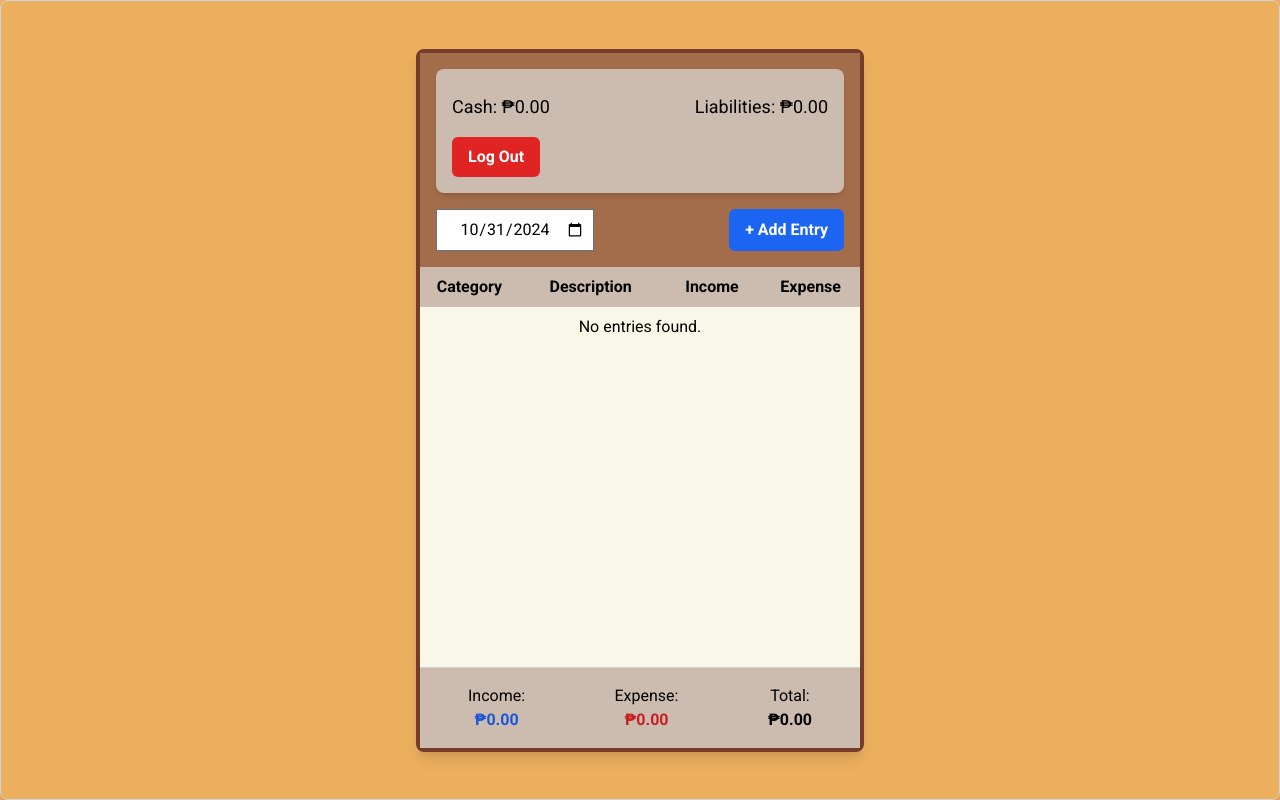
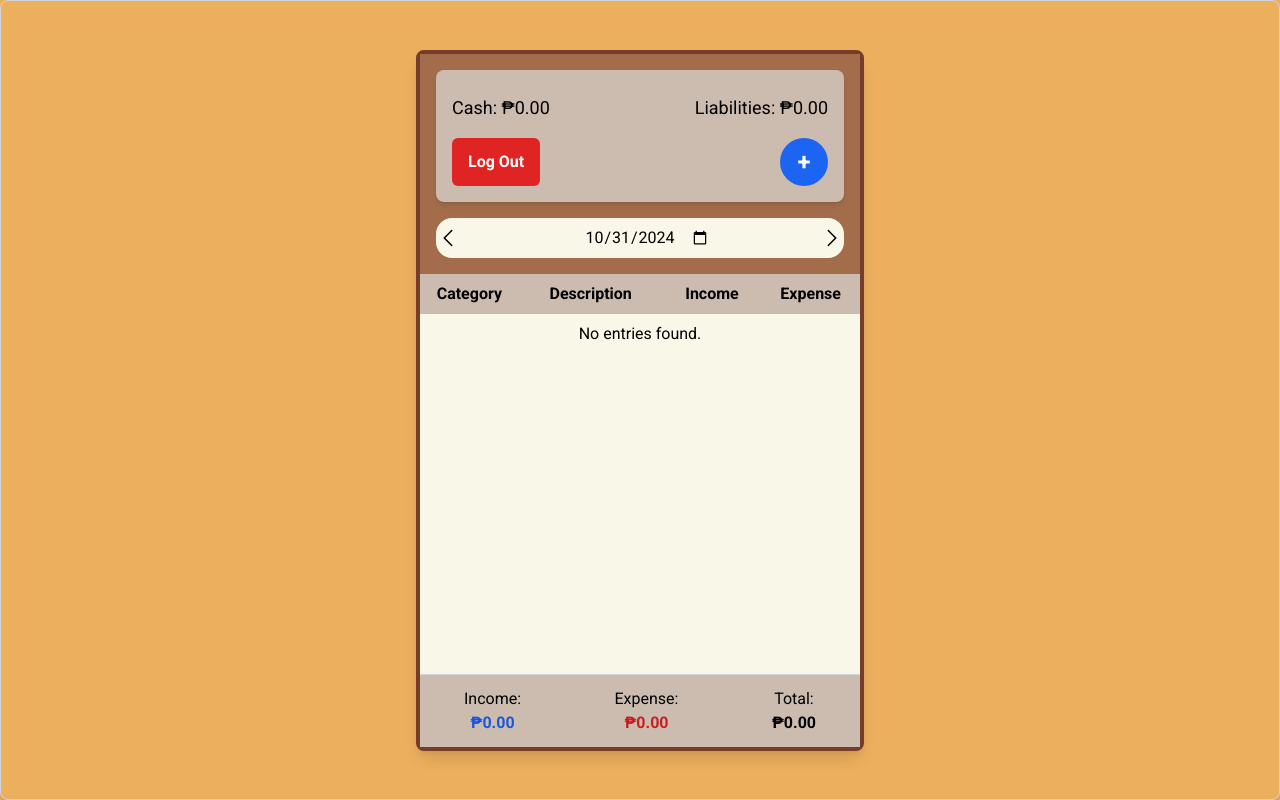
Before and after one commit to Micokoko/budget-tracker-app, a React (Create React App) app in the folder frontend/: page /dashboard in a window 1280 px wide. Built offline with nearby package versions, Linux system fonts and the light colour scheme.

Commit message:
added functional arrows to change date from dashboard

```diff
--- a/frontend/src/App.js
+++ b/frontend/src/App.js
@@ -1,4 +1,3 @@
-// src/App.js
 import './App.css';
 import React from 'react';
 import { BrowserRouter as Router, Route, Routes } from 'react-router-dom';
--- a/frontend/src/components/AddEntryPage.js
+++ b/frontend/src/components/AddEntryPage.js
@@ -20,9 +20,9 @@ function AddEntryPage() {
 
     const categories = {
         Income: ['Salary', 'Allowance', 'Bonus', 'Others'],
-        Expense: ['Food', 'Social Life', 'Pets', 'Transporation', 'Shopping', 'Utilities', 'Lifestyle'],
-        Liability: ['Loan', 'Mortgage', 'Credit Card', 'Borrowed Money'],
-        Settlement: ['Loan Payment', 'Credit Card Payment', 'Agreement']
+        Expense: ['Food', 'Social Life', 'Pets', 'Transporation', 'Shopping', 'Utilities', 'Lifestyle', 'Others'],
+        Liability: ['Loan', 'Mortgage', 'Credit Card', 'Borrowed Money', 'Others'],
+        Settlement: ['Loan Payment', 'Credit Card Payment', 'Agreement', 'Others']
     };
 
     useEffect(() => {
--- a/frontend/src/components/UserPage.js
+++ b/frontend/src/components/UserPage.js
@@ -26,6 +26,18 @@ function UserPage() {
         setDate(newDate);
         navigate(`/dashboard?date=${newDate}`);
     };
+
+    const handleDateChangeArrows = (change) => {
+        const currentDate = new Date(date);
+
+        if(change === -1){
+            currentDate.setDate(currentDate.getDate() - 1);}
+
+        if(change === 1){
+            currentDate.setDate(currentDate.getDate() + 1);}
+        setDate(currentDate.toISOString().split('T')[0]);
+    };
+
 
     const { totalIncome, totalExpense } = calculateTotals(entries);
     const totaIncomeLessExpense = totalIncome - totalExpense;
@@ -76,28 +88,45 @@ function UserPage() {
                             <p className="text-lg">Cash: {formatCurrency(cash)}</p>
                             <p className="text-lg">Liabilities: {formatCurrency(liabilities)}</p>
                         </div>
+                        <div className='flex justify-between'>
                             <button
                                 onClick={handleLogout}
                                 className="px-4 py-2 mt-4 font-bold text-white bg-red-600 rounded-md hover:bg-red-700 w-1/8"
                             >
                                 Log Out
                             </button>
+                            <button
+                                onClick={handleEntryAddition}
+                                className="px-4 py-2 mt-4 font-bold text-2xl text-white bg-blue-600 rounded-full w-12 h-12 hover:bg-blue-700 flex items-center justify-center"
+                                >
+                                    +
+                            </button>
                         </div>
                     </div>
-                <div className="flex justify-between mt-4">
+                </div>
+                <div className="flex justify-between mt-4 bg-custom-shiba-secondary rounded-2xl">
+                    <button
+                        onClick={() => handleDateChangeArrows(-1)}
+                        >
+                        <svg xmlns="http://www.w3.org/2000/svg" viewBox="0 0 24 24" fill="currentColor" className="size-6">
+                        <path fillRule="evenodd" d="M7.72 12.53a.75.75 0 0 1 0-1.06l7.5-7.5a.75.75 0 1 1 1.06 1.06L9.31 12l6.97 6.97a.75.75 0 1 1-1.06 1.06l-7.5-7.5Z" clipRule="evenodd" />
+                        </svg>
+                    </button>
                         <input
                             type="date"
-                        className="border rounded-3xl text-center p-2 bg-custom-shiba-secondary"
+                            className="text-center border-0  bg-transparent p-2"
                             value={date}
                             onChange={handleDateChange}
                         />
                     <button
-                        onClick={handleEntryAddition}
-                        className="ml-2 px-4 py-2 font-bold text-white bg-blue-600 rounded-md hover:bg-blue-700"
+                        onClick={() => handleDateChangeArrows(1)}
                         >
-                        + Add Entry
+                        <svg xmlns="http://www.w3.org/2000/svg" viewBox="0 0 24 24" fill="currentColor" className="size-6">
+                        <path fillRule="evenodd" d="M16.28 11.47a.75.75 0 0 1 0 1.06l-7.5 7.5a.75.75 0 0 1-1.06-1.06L14.69 12 7.72 5.03a.75.75 0 0 1 1.06-1.06l7.5 7.5Z" clipRule="evenodd" />
+                        </svg>
                     </button>
                 </div>
+
                     {error && <p className="text-red-600 text-center mt-2">{error}</p>}
                 </div>
 
@@ -154,7 +183,8 @@ function UserPage() {
             </div>
 
 
-            <div className="p-4 bg-custom-shiba-quinary border-t border-gray-300 mt-auto">
+
+            <div className="p-3 bg-fixed-bottom bg-custom-shiba-quinary border-t border-gray-300 mt-auto">
                 <div className="flex justify-between justify-items-center space-x-4 px-8">
                     <div className="text-center font-medium text-l">Income:
                         <div className='font-semibold text-blue-700'>{formatCurrency(totalIncome)}</div>
```
Lines whose indentation alone changed are shown as unchanged.
